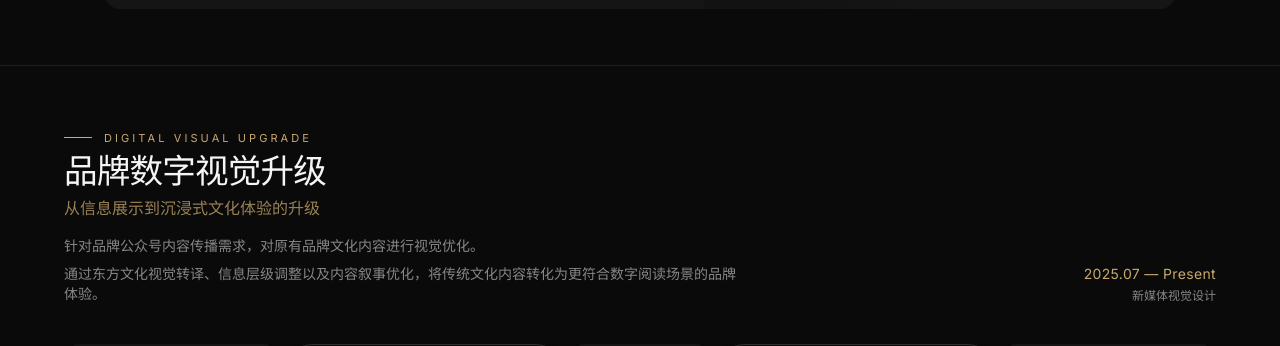
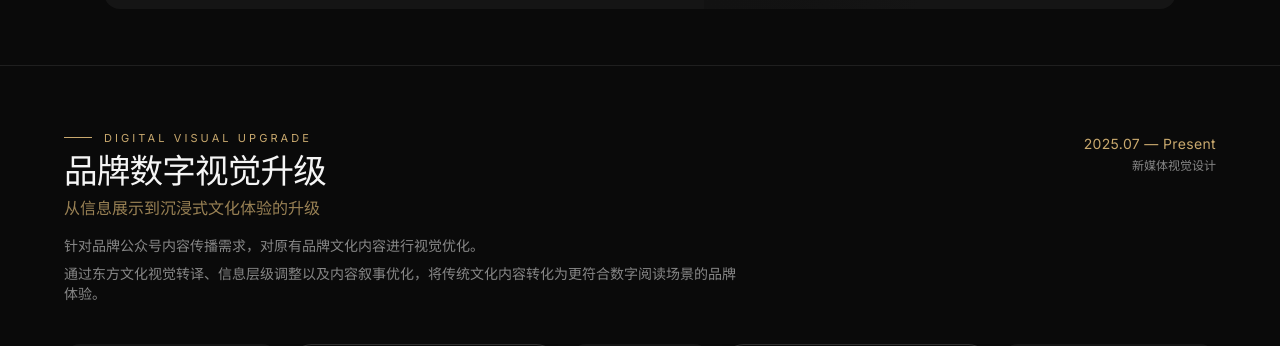
Before and after one commit to Liuxin1024/youyou2, a React (Vite) app: page /work/ling-ling-jiu in a window 1280 px wide. Shown: the part 2780-3126 px from the top of the page. Built offline with nearby package versions, Linux system fonts and the light colour scheme.

Commit message:
Update header alignment and padding in EvolutionBlock of CaseShowcase component for improved layout consistency.

```diff
--- a/src/components/case/CaseShowcase.tsx
+++ b/src/components/case/CaseShowcase.tsx
@@ -87,7 +87,7 @@ export function CaseShowcase({ evolution, application, value, ai }: Props) {
 function EvolutionBlock({ evolution }: { evolution: CaseShowcaseEvolution }) {
   return (
     <>
-      <header className="mb-8 flex flex-col gap-4 md:mb-10 md:flex-row md:items-end md:justify-between">
+      <header className="mb-8 flex flex-col gap-4 md:mb-10 md:flex-row md:items-start md:justify-between">
         <div className="max-w-2xl">
           <div className="mb-2.5 flex items-center gap-3">
             <span className={`h-px w-7 ${gold} bg-current`} />
@@ -111,7 +111,7 @@ function EvolutionBlock({ evolution }: { evolution: CaseShowcaseEvolution }) {
         </div>
 
         {(evolution.period || evolution.periodNote) && (
-          <div className="shrink-0 text-left md:text-right">
+          <div className="shrink-0 text-left md:pt-1 md:text-right">
             {evolution.period && (
               <p className={`text-sm tracking-wide ${gold}`}>{evolution.period}</p>
             )}
```
